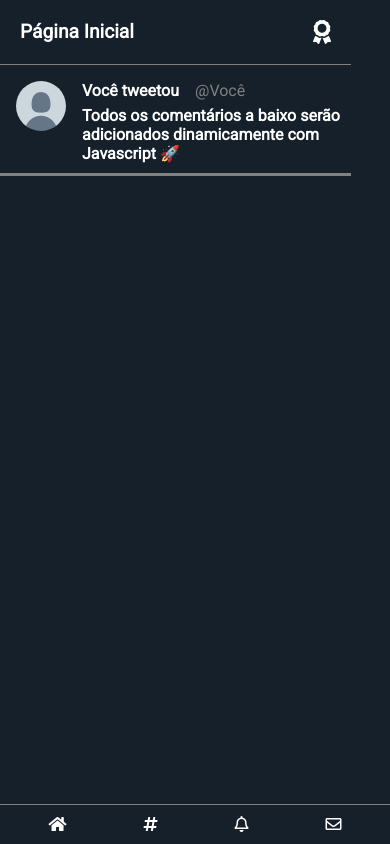
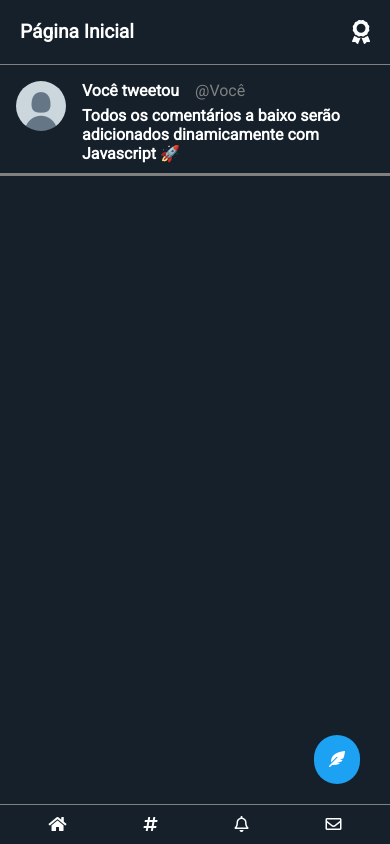
Before and after one commit to matteuscavl/clone-twitter, a plain HTML site: page index.html in a window 390 px wide. Drawn offline with Linux system fonts and the light colour scheme.

Commit message:
Corrigdo alguns bugs. Projeto finalizado

```diff
--- a/index.html
+++ b/index.html
@@ -80,6 +80,8 @@
                     <li><i class="far fa-bell"></i></li>
                     <li><i class="far fa-envelope"></i></li>
                 </ul>
+
+                <a href="#" class="btn-tweetar"><span class="tela-pc">Tweetar</span><span class="tela-mobile"><i class="fas fa-feather-alt"></i></span></a>
             </div>
         </main>
         <aside class="aside-menu-right">
--- a/sass/menu-bottom.scss
+++ b/sass/menu-bottom.scss
@@ -12,6 +12,27 @@
         margin-top: 3em;
     }
 
+    .btn-tweetar {
+        background: $background-buttom;
+        padding: 10px 50px;
+        border-radius: 20px;
+        color: white;
+        text-decoration: none;
+        text-align: center;
+        border-radius: 50px;
+        padding: 15px;
+        position: absolute;
+        right: 30px;
+        bottom: 60px;
+    }
+
+    .btn-tweetar .tela-pc {
+        display: none;
+    }
+
+    .btn-tweetar .tela-mobile {
+        display: blolck;
+    }
 }
 
 .menu-list-bottom {
--- a/sass/style.scss
+++ b/sass/style.scss
@@ -5,10 +5,10 @@
 @import './menu-bottom.scss';
 
 .main-container {
-    width: 60%;
+    width: auto;
 
     @media screen and (max-width: 1038px) {
-        width: 90%;
+        width: 100%;
     }
 }
 
@@ -46,6 +46,8 @@
 }
 
 .tweetar {
+    width: 100%;
+
     .input-tweetar {
         outline: 0;
         background: transparent;
```
Also changed, not shown: Js/script.js (+0 -18 lines), style/main.css, 1 other file.
